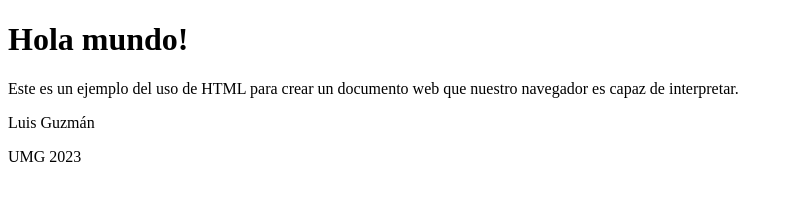
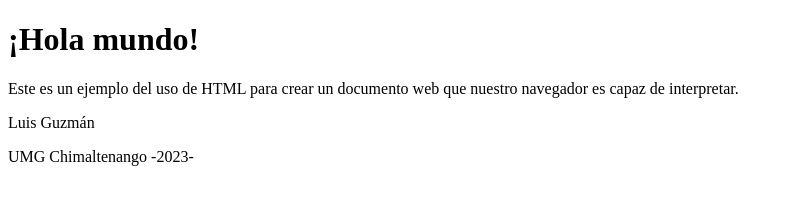
Before and after one commit to lguzmanUMG/Laboratorio1_UMG, a plain HTML site: page index.html in a window 1280 px wide. Shown: the whole page, without its empty margins (0-793 px from the left). Drawn offline with Linux system fonts and the light colour scheme.

Commit message:
Se agrega Chimaltenango a la descripcion

```diff
--- a/index.html
+++ b/index.html
@@ -5,10 +5,10 @@
   </head>
   <body>
     <div id="una capa">
-      <h1>Hola mundo!</h1>
+      <h1>¡Hola mundo!</h1>
       <p>Este es un ejemplo del uso de HTML para crear un documento web que nuestro navegador es capaz de interpretar.</p>
       <p>Luis Guzmán</p>
-      <p>UMG 2023</p>
+      <p>UMG Chimaltenango -2023-</p>
     </div>
   </body>
 </HTML>
```
